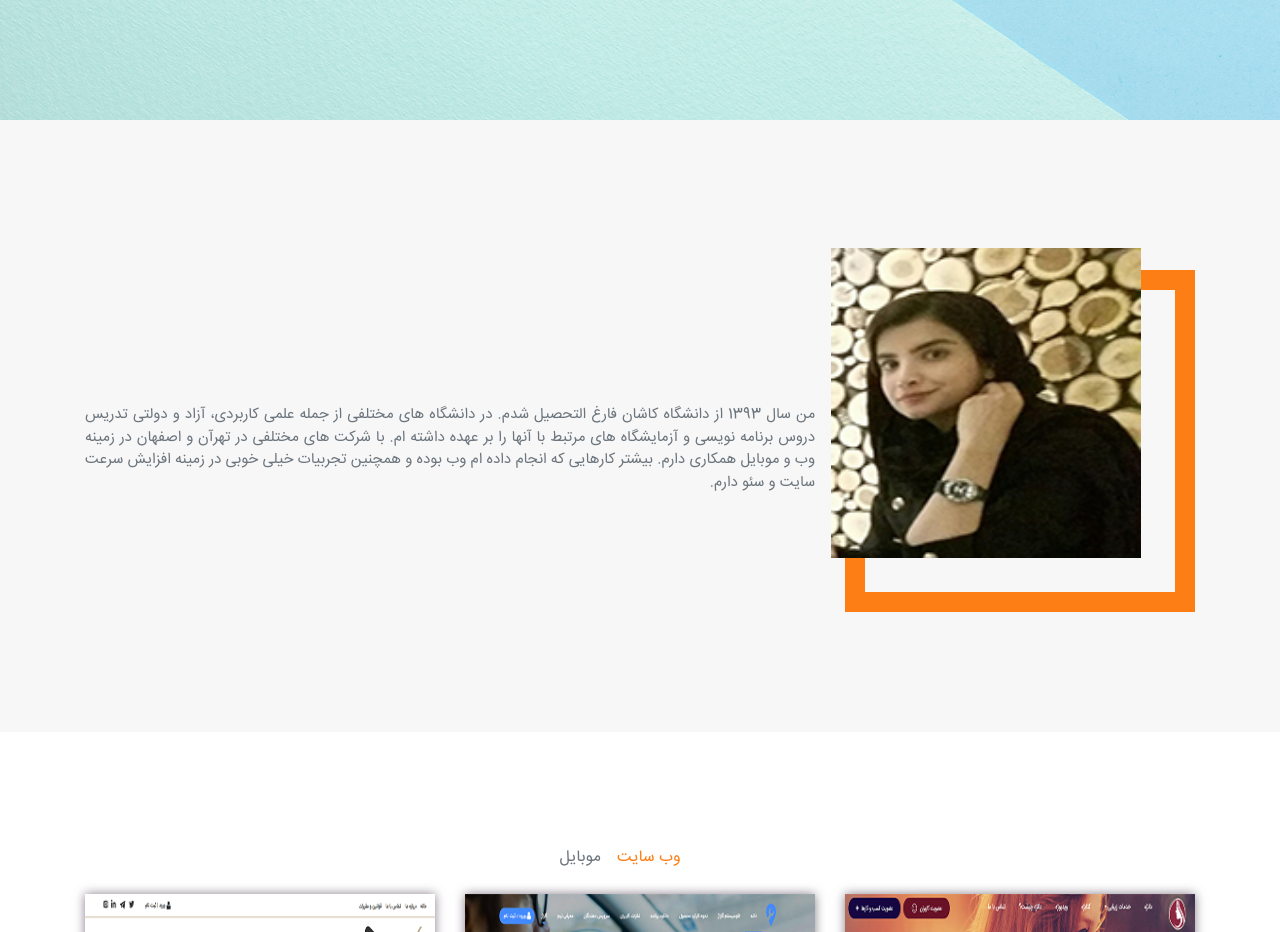
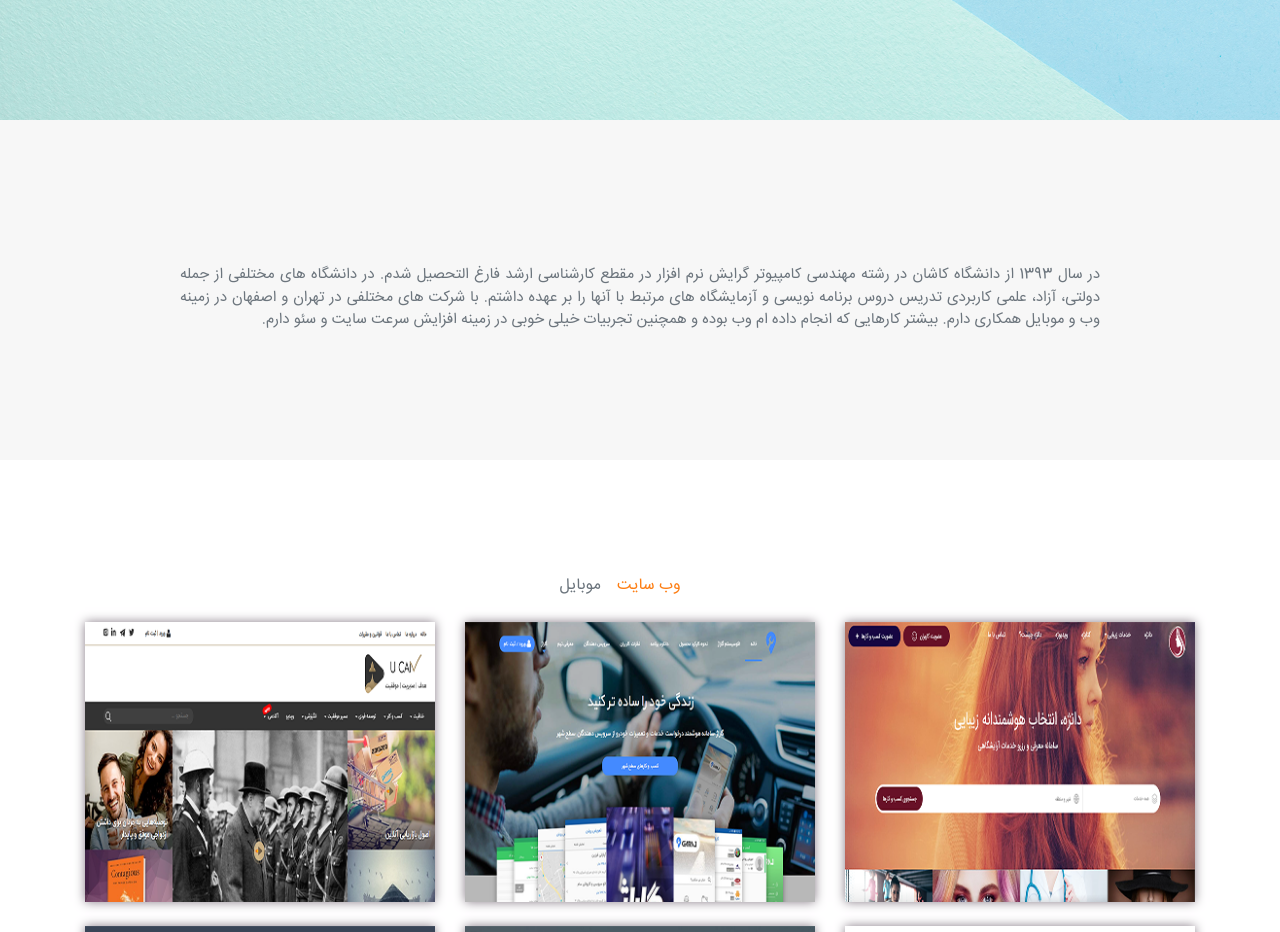
Before and after one commit to khosravifatemeh/portfolio, a React app: page / in a window 1280 px wide. Shown: the part 680-1612 px from the top of the page. Built offline with nearby package versions, Linux system fonts and the light colour scheme.

Commit message:
change text about and remove my image

```diff
--- a/src/assets/css/main.css
+++ b/src/assets/css/main.css
@@ -78,11 +78,13 @@ box-shadow: 0px 0px 10px 0px rgba(135,124,135,1);
 .portfolio__item:hover{
     color: var(--orange);
 }
+
 .about{
-    padding-top:150px ;
+    padding-top:120px ;
     background-color: var(--bg-gray);
     padding-bottom: 120px;
 }
+
 .contact{
     background-color: var(--bg-gray);
 color: var(--gray);
--- a/src/components/about/about.js
+++ b/src/components/about/about.js
@@ -4,23 +4,27 @@
 const about = () => {
     return (
         <div className="about" id="about">
-        <div className="container">
-            <div className="row">
-                <div className="col-12 col-md-4">
+            <div className="container">
+                <div className="row justify-content-center">
+                    {/* <div className="col-12 col-md-4">
                     <div className="about-image">
                         <img src={photo} className="w-100" />
                     </div>
-                </div>
-                <div className="col-12 col-md-8">
-                    <div className="d-flex flex-column text-right h-100 justify-content-center mt-3">
-                        {/* <p className="about__header"></p> */}
-                        <p className="about__description text-justify">
- من سال 1393 از دانشگاه کاشان فارغ التحصیل شدم. در دانشگاه های مختلفی از جمله علمی کاربردی، آزاد و دولتی تدریس دروس برنامه نویسی و آزمایشگاه های مرتبط با آنها را بر عهده داشته ام. با شرکت های مختلفی در تهرآن و اصفهان در زمینه وب و موبایل همکاری دارم. بیشتر کارهایی که انجام داده ام وب بوده و همچنین تجربیات خیلی خوبی در زمینه افزایش سرعت سایت و سئو دارم.
+                </div> */}
+                    <div className="col-12 col-md-10 b">
+                        <div className="d-flex flex-column text-right h-100 justify-content-center mt-3 a">
+                            {/* <p className="about__header"></p> */}
+
+                            <p className="about__description text-justify">
+                            در سال 1393  از دانشگاه کاشان در رشته مهندسی کامپیوتر گرایش نرم افزار در مقطع کارشناسی ارشد فارغ التحصیل شدم.  در دانشگاه های مختلفی از جمله دولتی، آزاد، علمی کاربردی تدریس دروس برنامه نویسی و آزمایشگاه های مرتبط با آنها را بر عهده داشتم. با شرکت های مختلفی در تهران و اصفهان در زمینه وب و موبایل همکاری دارم. بیشتر کارهایی که انجام داده ام وب بوده و همچنین تجربیات خیلی خوبی در زمینه افزایش سرعت سایت و سئو دارم.
+
+
+
                         </p>
+                        </div>
                     </div>
                 </div>
             </div>
-        </div>
         </div>
     );
 };
```
